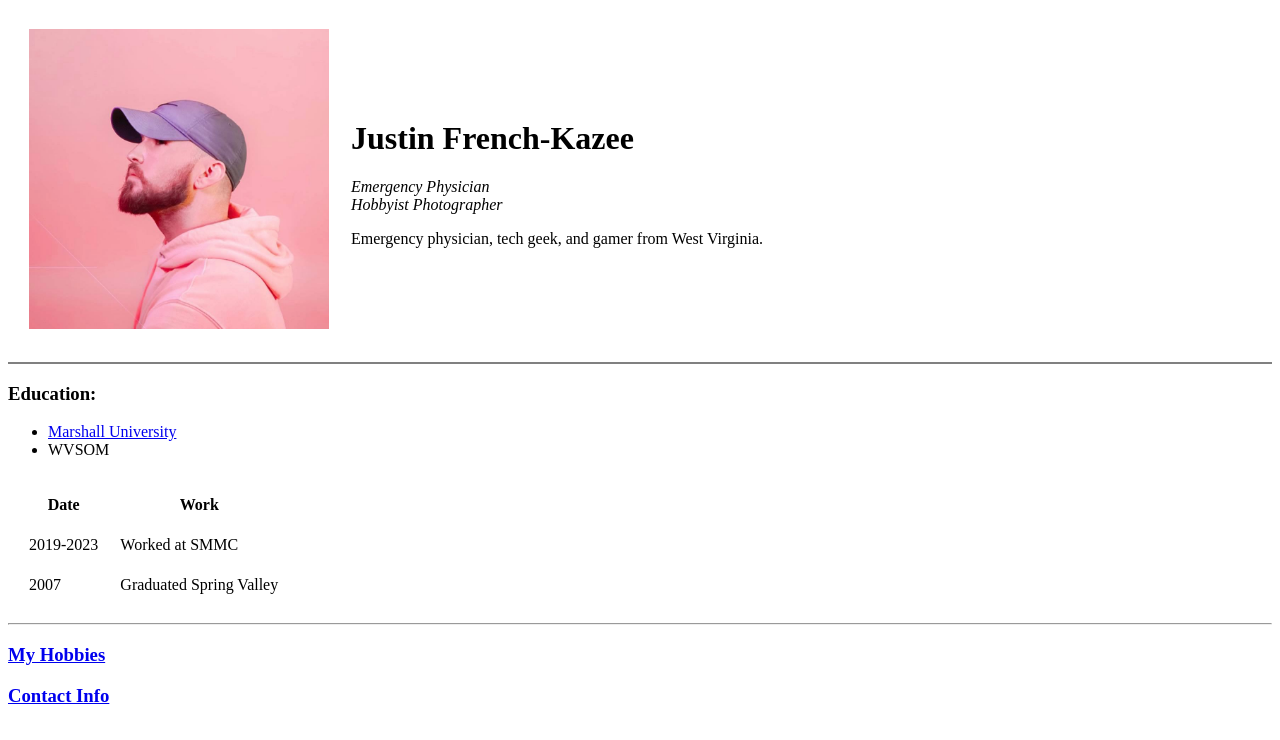
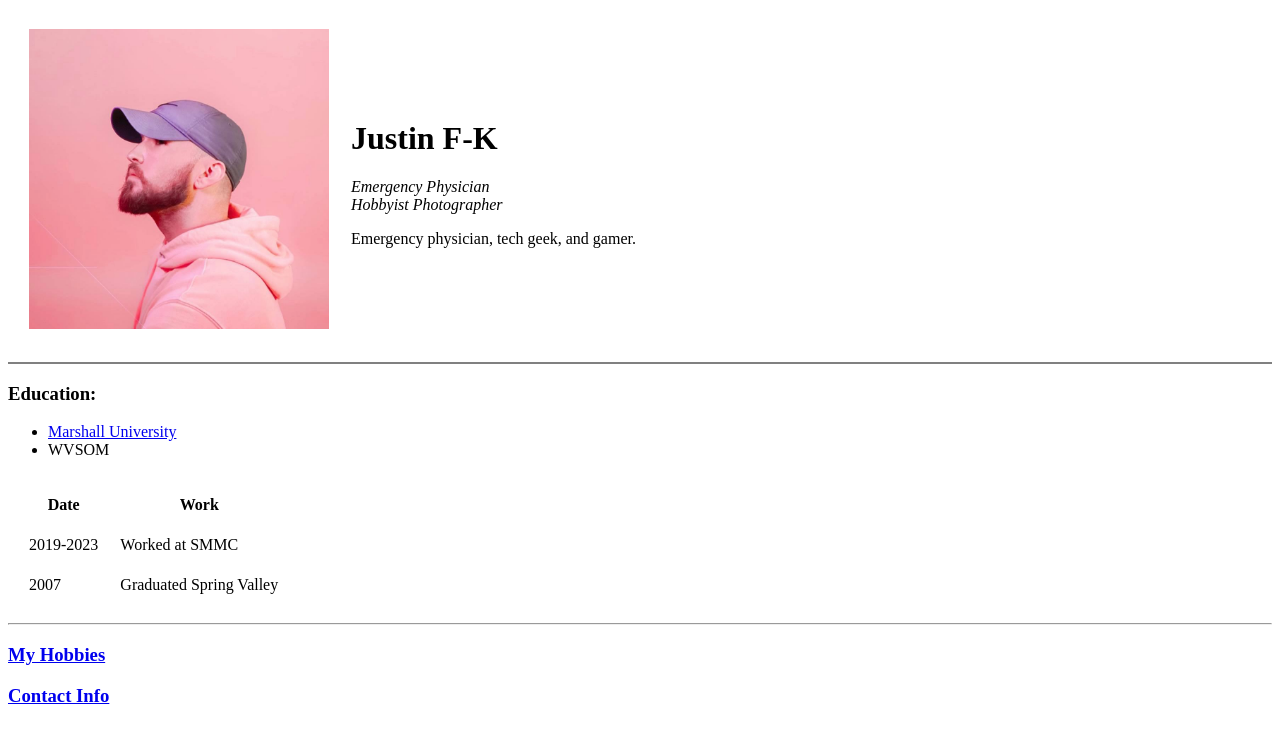
Before and after one commit to biojmk/CV, a plain HTML site: page index.html in a window 1280 px wide. Drawn offline with Linux system fonts and the light colour scheme.

Commit message:
hiding real name

```diff
--- a/index.html
+++ b/index.html
@@ -12,9 +12,9 @@
                 srcset=""
                 height="300"
                 width="300"></td>
-            <td> <h1>Justin French-Kazee</h1>
+            <td> <h1>Justin F-K</h1>
                 <p><em>Emergency Physician<br>Hobbyist Photographer</em></p>
-                <p>Emergency physician, tech geek, and gamer from West Virginia.</p>
+                <p>Emergency physician, tech geek, and gamer.</p>
             </td>
         </tr>
     </table>
```
